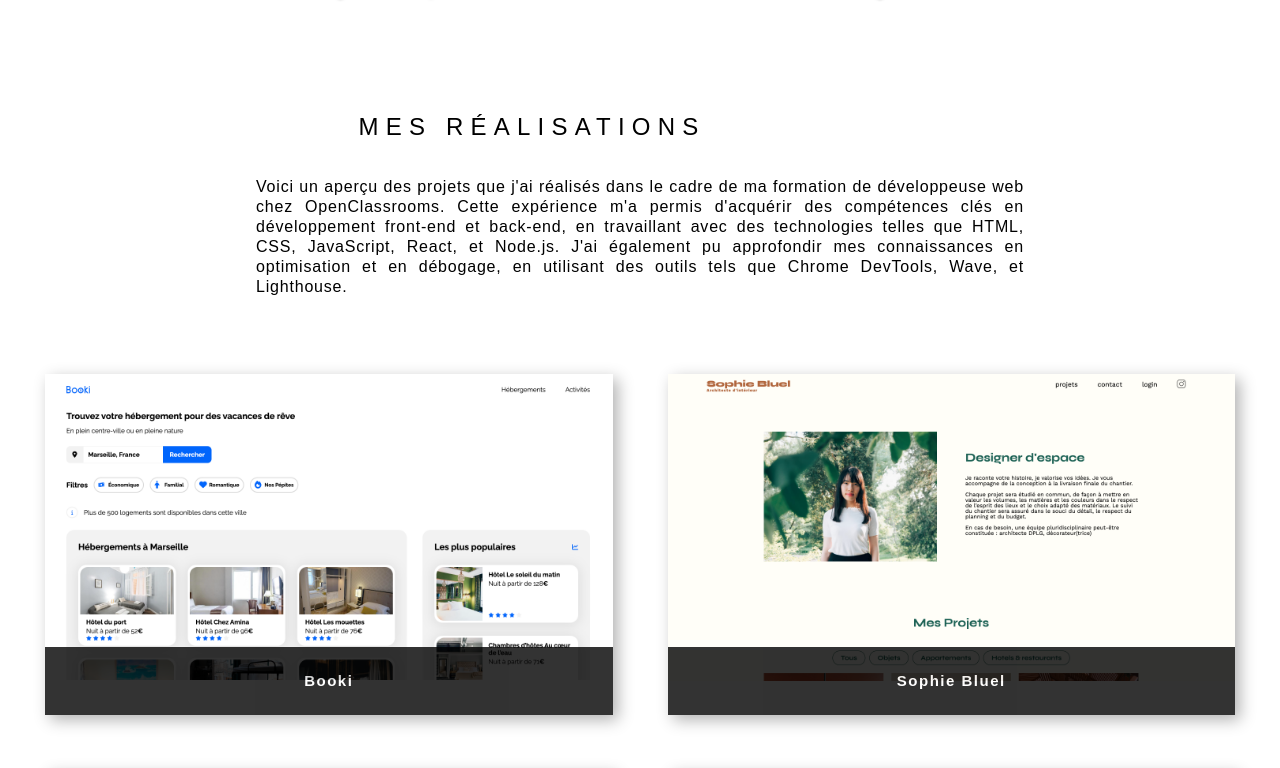
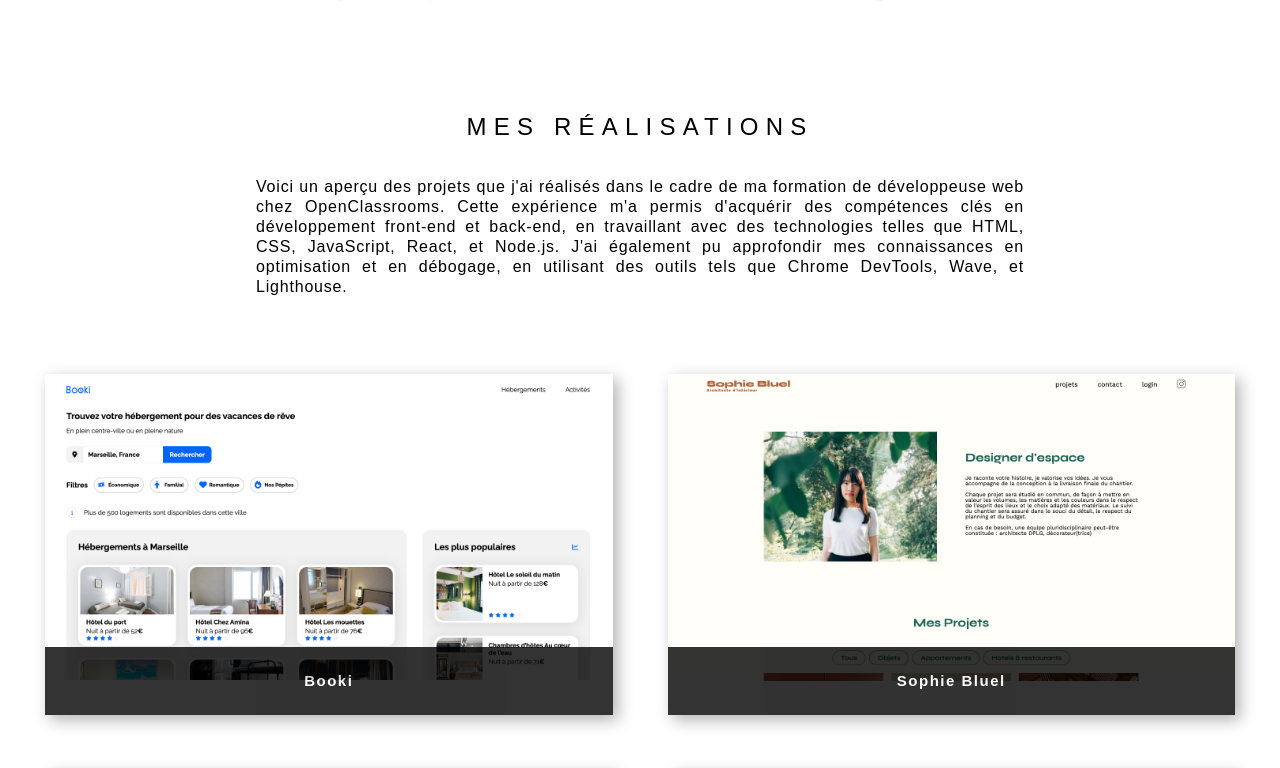
Before and after one commit to VanessaViaud/portfolio, a React (Create React App) app: page /#/ in a window 1280 px wide. Shown: the part 1488-2256 px from the top of the page. Built offline with nearby package versions, Linux system fonts and the light colour scheme; grey boxes are pictures that could not be loaded; a web font is replaced by a local one.

Commit message:
style/adjust_overflow

```diff
--- a/src/components/Card.js
+++ b/src/components/Card.js
@@ -22,8 +22,9 @@
 
   return (
     <div className="card">
-      <h2 className="card__title">MES RÉALISATIONS</h2>
       <div className="card__intro">
+        <h2 className="card__title">MES RÉALISATIONS</h2>
+
         <p className="card__intro-content">
           Voici un aperçu des projets que j'ai réalisés dans le cadre de ma
           formation de développeuse web chez OpenClassrooms. Cette expérience
--- a/src/components/Card.scss
+++ b/src/components/Card.scss
@@ -22,7 +22,9 @@
   &__intro {
     width: 100%;
     display: flex;
+    flex-direction: column;
     justify-content: center;
+    align-items: center;
     &-content {
       font-family: $main-font;
       color: $main-font-color;
--- a/src/components/Header.scss
+++ b/src/components/Header.scss
@@ -6,7 +6,7 @@
   justify-content: space-around;
   align-items: center;
   max-width: 100%;
-  overflow-x: hidden;
+  overflow: hidden;
   height: 80px;
   background-color: $main-background-color;
 
--- a/src/components/Modal.scss
+++ b/src/components/Modal.scss
@@ -22,7 +22,7 @@
   max-width: 800px;
   width: 90%;
   max-height: 80vh;
-  overflow-y: auto;
+  overflow: auto;
   position: relative;
   letter-spacing: 0.08em;
   text-align: justify;
--- a/src/components/Skills.scss
+++ b/src/components/Skills.scss
@@ -10,7 +10,7 @@
     padding: 20px;
     background-color: $main-background-color;
     color: $second-font-color;
-    width: 100%;
+    width: 80%;
     text-align: center;
     font-family: $main-font;
     letter-spacing: 0.3em;
@@ -45,7 +45,6 @@
     gap: 5px;
     &__title {
       padding: 0px;
-      width: 100%;
       font-size: 18px;
     }
     &__content {
```
